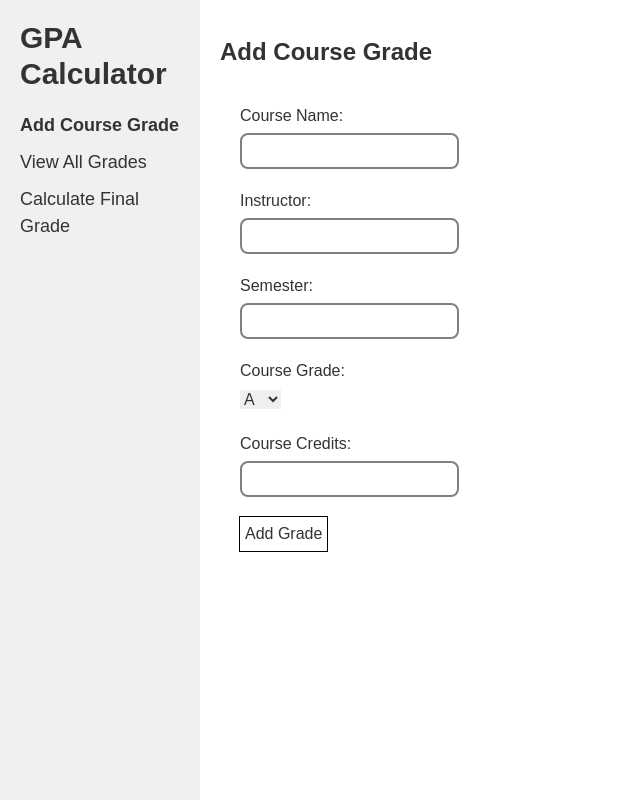
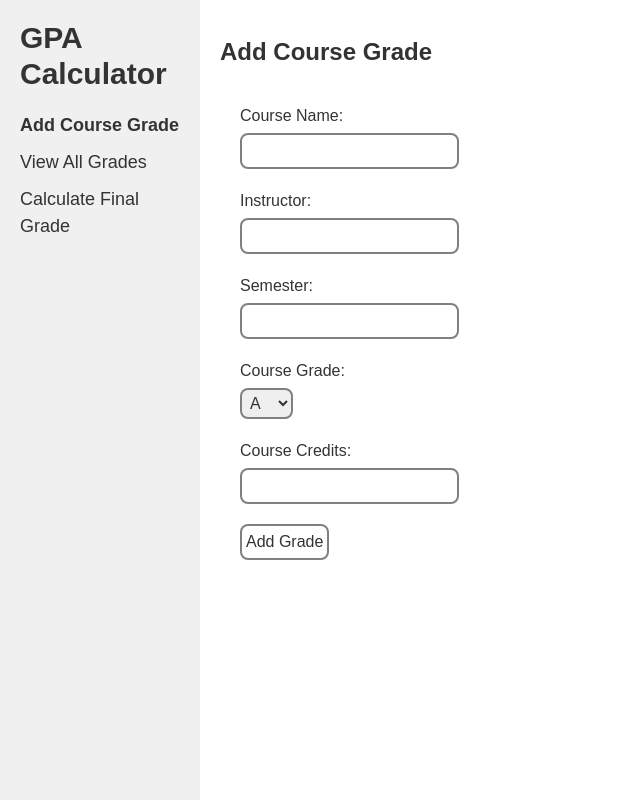
Before and after one commit to software-students-spring2024/5-final-project-spring-2024-team01-5, a Flask app: page /add_grade in a window 1280 px wide. Shown: the whole page, without its empty margins (0-640 px from the left). Run offline with Flask 3, Linux system fonts and the light colour scheme; some libraries are stand-ins or nearby versions.

Commit message:
Update styles.css and add.html

```diff
--- a/app/static/css/styles.css
+++ b/app/static/css/styles.css
@@ -172,10 +172,17 @@ header {
     row-gap: 4vh;
 }
 
-input {
+input, #course_grade, #addgradebutton {
     border: 2px solid gray;
     padding: 0.25rem !important;
     border-radius: 8px;
+}
+#addgradebutton {
+    transition: all .3s;
+}
+#addgradebutton:hover {
+    background-color: gray;
+    color: white;
 }
 #logindiv, #signupdiv {
     gap: 1vh;
@@ -210,3 +217,6 @@ th, td {
 #taxesSection .infoSection {
     width: 32%;
 }
+#navList li:hover {
+    text-decoration: underline;
+}
--- a/app/templates/add.html
+++ b/app/templates/add.html
@@ -50,7 +50,7 @@
         </div>
 
         <div>
-            <button type="submit" style="outline: 1px solid black; padding: 5px;">Add Grade</button>
+            <button type="submit" id="addgradebutton" style="">Add Grade</button>
         </div>
     </form>
 </div>
```
